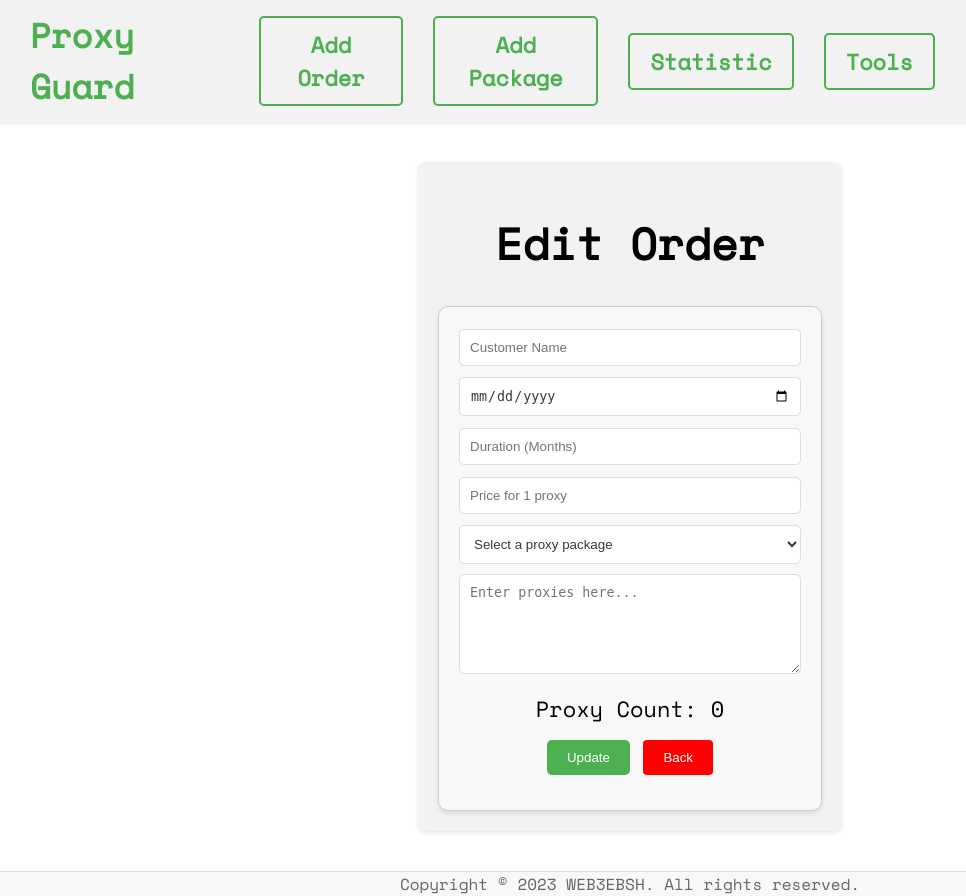
After one commit to zemetsskiy/ProxyGuard, a FastAPI app: template app/templates/edit.html in a window 1280 px wide. The commit adds this page. Shown: the whole page, without its empty margins (10-976 px from the left). Run offline with FastAPI, Linux system fonts and the light colour scheme; the template is opened without the code that fills it, so the values that code supplies are empty; some libraries are stand-ins or nearby versions.

Commit message:
new page of edit order

```diff
--- a/app/static/css/main.css
+++ b/app/static/css/main.css
@@ -492,3 +492,24 @@ tr:nth-child(even) {background-color: #f2f2f2;}
     width: auto; /* Ширина кнопки по содержимому */
     padding: 10px 15px; /* Паддинг для кнопок */
 }
+
+.btn-edit {
+  display: inline-block;
+  padding: 3px 2px 5px 5px;
+  border: 1px solid #ddd;
+  border-radius: 4px;
+  background-color: #f0ad4e; /* Bootstrap's 'btn-warning' color */
+  color: white;
+  text-align: center;
+  text-decoration: none;
+  font-size: 12px;
+  cursor: pointer;
+}
+
+.btn-edit:hover {
+  background-color: #ec971f; /* Darker shade for hover */
+}
+
+.btn-edit i {
+  margin-right: 5px; /* Adds some space between the icon and text */
+}
--- a/app/templates/base.html
+++ b/app/templates/base.html
@@ -9,6 +9,8 @@
     <link href='https://fonts.googleapis.com/css?family=Space Mono' rel='stylesheet'>
     <link rel="stylesheet" href="https://cdnjs.cloudflare.com/ajax/libs/font-awesome/6.1.1/css/all.min.css">
     <link rel="stylesheet" href="https://use.fontawesome.com/releases/v5.8.2/css/all.css">
+    <link rel="stylesheet" href="https://cdnjs.cloudflare.com/ajax/libs/font-awesome/6.0.0-beta3/css/all.min.css">
+
 </head>
 
 <body>
--- /dev/null
+++ b/app/templates/edit.html
@@ -0,0 +1,47 @@
+{% extends 'base.html' %}
+
+{% block content %}
+<main class="main-add">
+    <h1>Edit Order</h1>
+    <div class="form-container">
+        <form action="http://127.0.0.1:8000/edit/{{ order._id}}" method="post">
+            <input class="form-input-class" type="text" name="customer_name" placeholder="Customer Name"
+                   value="{{ order.customer_name }}" required>
+            <input class="form-input-class" type="date" name="purchase_date"
+                   value="{{ order.purchase_date.strftime('%Y-%m-%d') }}" required>
+            <input class="form-input-class" type="number" name="duration_months" placeholder="Duration (Months)"
+                   value="{{ order.duration_months }}" required>
+
+            <input class="form-input-class" type="number" name="price" placeholder="Price for 1 proxy" step="0.01"
+                   value="{{ order.price }}" required>
+            <select class="form-input-class" name="proxy_package" required>
+                <option value="">Select a proxy package</option>
+                {% for package_name in options %}
+                <option value="{{ package_name }}" {% if order.proxy_package== package_name %}selected{% endif %}>{{
+                    package_name }}
+                </option>
+                {% endfor %}
+            </select>
+            <textarea class="form-textarea-class" name="proxy_list" id="proxyList" placeholder="Enter proxies here..."
+                      oninput="updateProxyCount()" required>{{ order.proxy_list|join('\n') }}</textarea>
+
+            <div id="proxyCount">Proxy Count: 0</div>
+            <button class="form-button" type="submit" onclick="window.location.href='/profile/{{ order.customer_name }}'" >Update</button>
+            <button class="form-button-back" type="button" onclick="window.location.href='/profile/{{ order.customer_name }}'">
+                Back
+            </button>
+        </form>
+    </div>
+
+    <script>
+        function updateProxyCount() {
+            var proxyList = document.getElementById('proxyList').value.split('\n');
+            var proxyCount = proxyList.length;
+            if (proxyList[proxyList.length - 1] === '') {
+                proxyCount -= 1;
+            }
+            document.getElementById('proxyCount').textContent = 'Proxy Count: ' + proxyCount;
+        }
+    </script>
+</main>
+{% endblock content %}
```
Also changed, not shown: app/templates/profile.html (+19 -1 lines).
